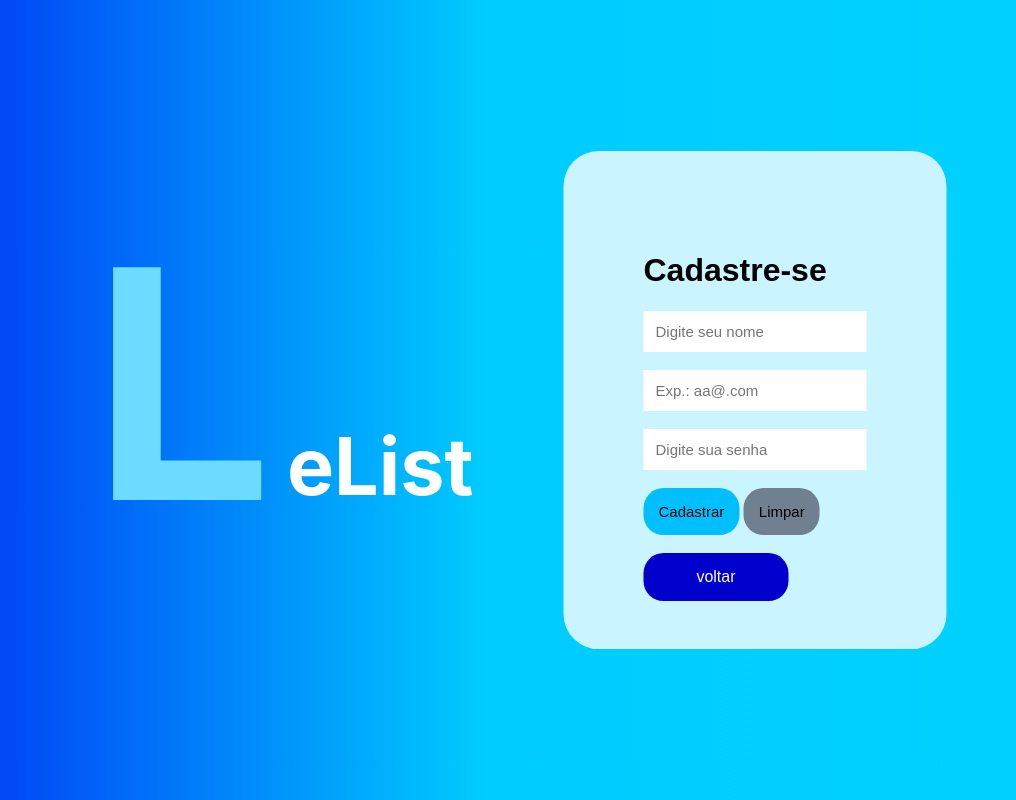
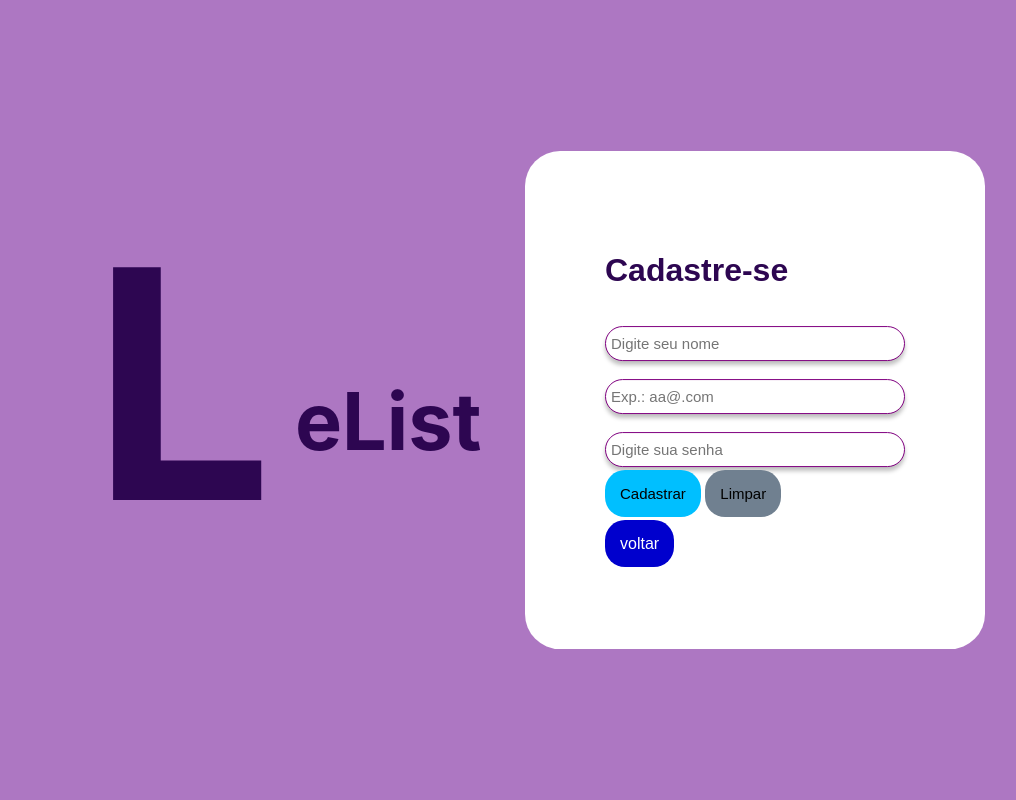
Before and after one commit to FelipeMedeia/LeList1, a Django app: template usuario/templates/cadastro.html in a window 1280 px wide. Shown: the whole page, without its empty margins (13-1029 px from the left). Run offline with Django 3.2, Linux system fonts and the light colour scheme; the template is opened without the code that fills it, so the values that code supplies are empty.

Commit message:
Paleta de cores
Implementação das cores no sistema.

```diff
--- a/usuario/templates/cadastro.html
+++ b/usuario/templates/cadastro.html
@@ -6,10 +6,10 @@
     <style>
         body{
             font-family: Arial, helvetica, sans-serif;
-            background-image: linear-gradient(90deg, rgba(1,68,245,1) 0%, rgba(0,204,255,1) 39%, rgba(0,212,255,1) 100%);
+            background-color: #AD77C2;
         }
         .back{
-            background-color: #caf4ff;
+            background-color: #fff;
             position: absolute;
             top: 50%;
             left: 60%;
@@ -28,6 +28,8 @@
             background-color: #00BFFF;
             border: none;
             padding: 15px;
+            position: relative;
+
             border-radius: 20px;
             color: dark;
             font-size: 15px;
@@ -36,13 +38,14 @@
             background-color: #708090;
             border: none;
             padding: 15px;
+            position: relative;
             border-radius: 20px;
             color: dark;
             font-size: 15px;
         }
         .volta{
             background-color: #0000CD;
-            position: absolute;
+            position: relative;
             border: none;
             padding: 15px;
             width: 30%;
@@ -85,7 +88,7 @@
         color: #6BDCFF;
         }
         .elist{
-        position: absolute;
+        position: relative;
         width: 161.41px;
         height: 56px;
         left: 300px;
@@ -120,15 +123,36 @@
         .modal-content {
             background-color: #2D0651;
             color: #fff;
-            width: 200px; /* Largura */
-            height: 100px; /* Altura */
-            padding: 20px;
+            width: 300px; /* Largura */
+            height: 200px; /* Altura */
+            padding: 10px;
             border-radius: 10px;
             text-align: center;
-            position: absolute;
+            position: relative;
             top: 50%; /* Centraliza verticalmente */
             left: 50%; /* Centraliza horizontalmente */
             transform: translate(-50%, -50%);
+        }
+        h1{
+            color: #2D0651;
+        }
+        .barra{
+        width: 300px;
+        height: 35px;
+        flex-shrink: 0;
+        border-radius: 25px;
+
+        border-radius: 25px;
+        border: 1px solid purple;
+        background: #D9D9D9;
+        box-shadow: 0px 4px 4px 0px rgba(0, 0, 0, 0.25);
+        background: #fff;
+        position: relative;
+        top:15px;
+        justify-content: center;
+        padding: 5px;
+        cursor: pointer;
+
         }
 
     </style>
@@ -143,13 +167,13 @@
     <div class="back">
         <h1>Cadastre-se</h1>
         <form method="POST" action="{% url 'cadastro' %}">{% csrf_token %}
-        <input type="text" placeholder="Digite seu nome" name="nome" required>
+        <input class="barra" type="text" placeholder="Digite seu nome" name="nome" required>
          <br>
          <br>
-        <input type="email" placeholder="Exp.: aa@.com" name="email" required>
+        <input class="barra" type="email" placeholder="Exp.: aa@.com" name="email" required>
          <br>
          <br>
-         <input type="password" placeholder="Digite sua senha" name="senha" required>
+         <input class="barra" type="password" placeholder="Digite sua senha" name="senha" required>
          <br>
          <br>
          <button class="confirma">Cadastrar</button>
--- a/usuario/templates/lista.html
+++ b/usuario/templates/lista.html
@@ -99,7 +99,7 @@
        </form>
        <ul>
            {% for produto in produtos %}
-                <li>{{ produto.nome }} - Categoria: {{ produto.tipo }} - <img src="{{produto.foto}}"></li>
+                <li>{{ produto.nome }} - Categoria: {{ produto.tipo }} - <img src="/media/{{produto.foto}}"></li>
            {% endfor %}
        </ul>
 
--- a/usuario/views.py
+++ b/usuario/views.py
@@ -128,8 +128,6 @@
         return render(request, 'produto.html')
 
 
-
-
 @login_required(login_url='../login/')
 def produto_detalhe(request, id):
     produto = Produtos.objects.get(active=True, id=id)
@@ -163,13 +161,14 @@
     p.setFont("Helvetica-Bold", 16)
     p.drawString(100, y, "Lista de Produtos")
     p.setFont("Helvetica", 12)
+    p.drawInlineImage({produto_filter}, x=120, y=110)
     y -= 30  # Ajuste a posição vertical para a próxima entrada de dados
 
     for produto in produto_filter.qs:
         p.drawString(100, y, f'Nome: {produto.nome}')
         p.drawString(100, y - 15, f'Categoria: {produto.tipo}')
         p.drawString(100, y - 30, f'foto:{produto.foto}')
-        #p.drawImage({produto.foto}, x=100, y=-30)
+        p.drawImage({produto.foto}, x=100, y=-30)
         # Adicione mais campos do produto conforme necessário
 
         y -= 50  # Ajuste a posição vertical para a próxima entrada de dados
```
Also changed, not shown: usuario/templates/dados_produto.html (+15 -7 lines), usuario/templates/duvida.html (+5 -4 lines), usuario/templates/home.html (+25 -16 lines), usuario/templates/index.html (+10 -10 lines), usuario/templates/login.html (+7 -2 lines), usuario/templates/produto.html (+12 -7 lines), db.sqlite3, media/produto/perfumeM_XWJTbBC.jpg (added), media/produto/sabonete1.jpeg (added).
